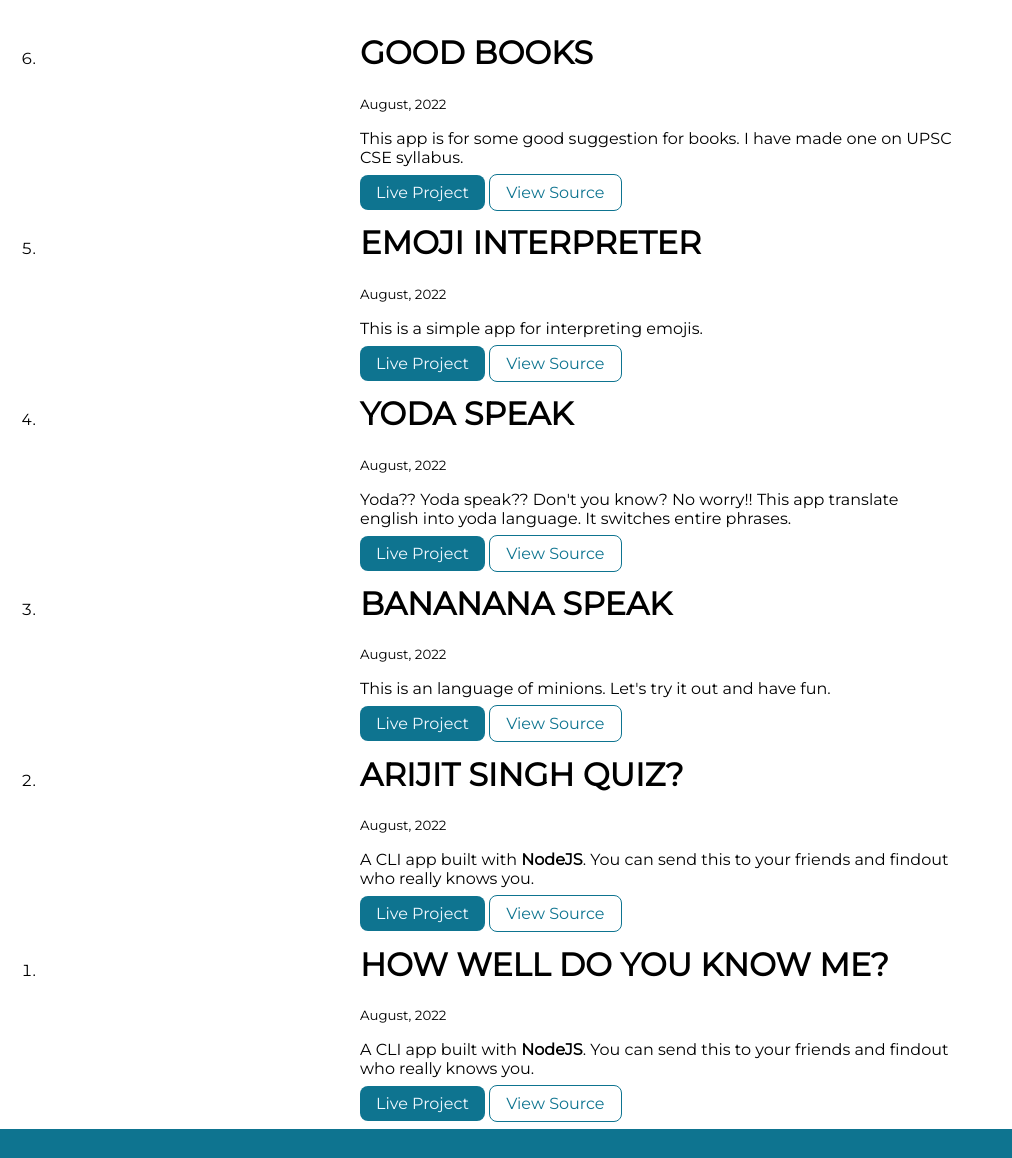
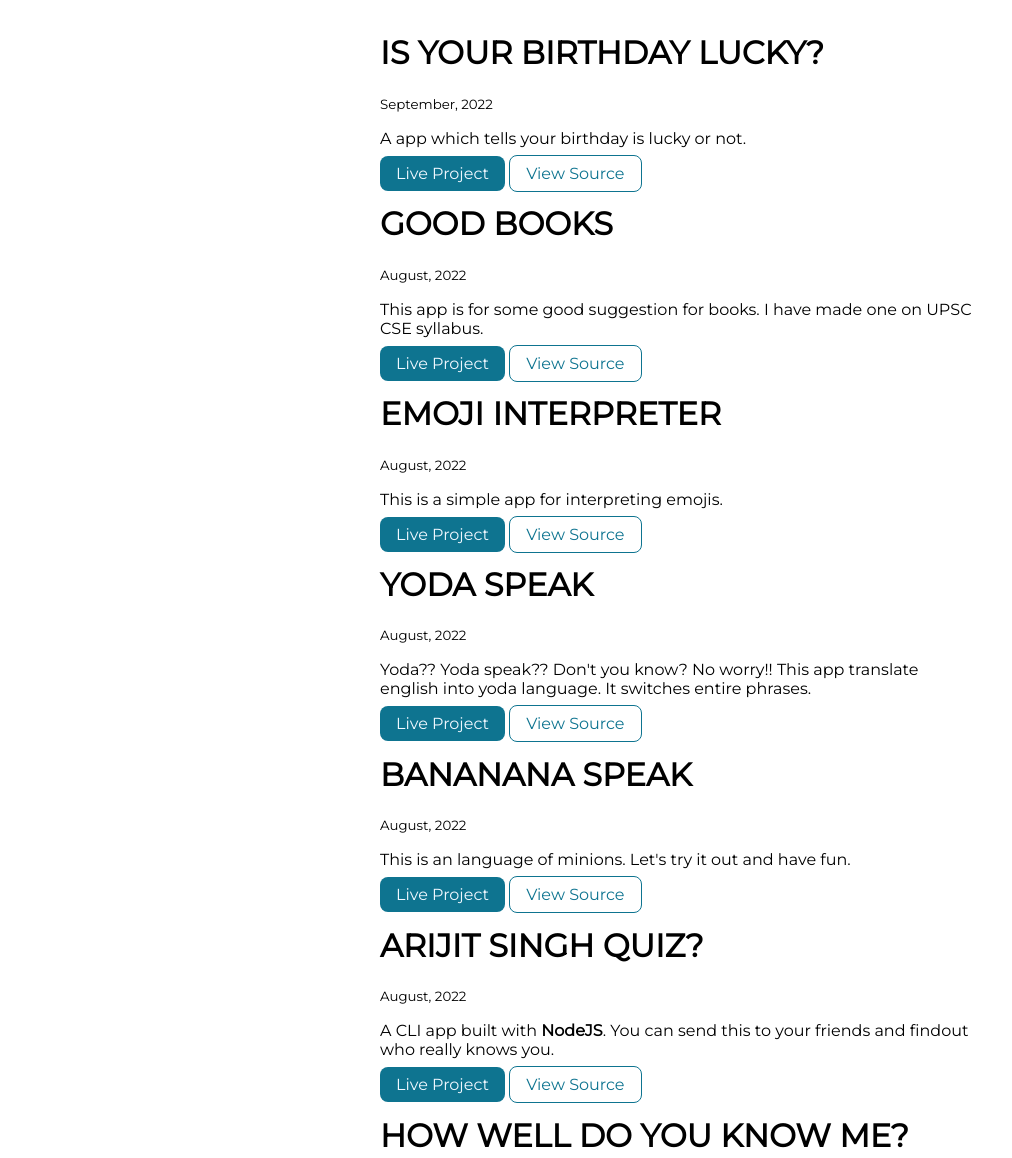
Before and after one commit to nayanendunaskar/neogcamp-lesson-3, a plain HTML site: page projects.html in a window 1280 px wide. Shown: the part 300-1458 px from the top of the page, without its empty margins (0-1012 px from the left). Drawn offline with Linux system fonts and the light colour scheme.

Commit message:
project added

```diff
--- a/projects.html
+++ b/projects.html
@@ -33,7 +33,22 @@
 
     <ol reversed>
 
-        <li>
+        <ul>
+            <div class="container container-center">
+                <h1>IS YOUR BIRTHDAY LUCKY?</h1>
+                <small>September, 2022</small>
+                <p>A app which tells your birthday is lucky or not.</p>
+
+                <a class="link link-primary" href="https://is-your-birthday-lucky-6.nayanendunaskar.repl.co/">Live Project</a>
+
+                <a class="link link-secondary" href="https://replit.com/@nayanendunaskar/IS-YOUR-BIRTHDAY-LUCKY-8#index.html">View
+                    Source</a>
+
+            </div>
+
+        </ul>
+
+        <ul>
             <div class="container container-center">
                 <h1>GOOD BOOKS</h1>
                 <small>August, 2022</small>
@@ -46,9 +61,9 @@
 
             </div>
 
-        </li>
+        </ul>
 
-        <li>
+        <ul>
             <div class="container container-center">
                 <h1>EMOJI INTERPRETER</h1>
                 <small>August, 2022</small>
@@ -61,9 +76,9 @@
 
             </div>
 
-        </li>
+        </ul>
 
-        <li>
+        <ul>
             <div class="container container-center">
                 <h1>YODA SPEAK</h1>
                 <small>August, 2022</small>
@@ -76,9 +91,9 @@
 
             </div>
 
-        </li>
+        </ul>
 
-        <li>
+        <ul>
             <div class="container container-center">
                 <h1>BANANANA SPEAK</h1>
                 <small>August, 2022</small>
@@ -90,8 +105,9 @@
                     Source</a>
 
             </div>
+        </ul>
 
-        <li>
+        <ul>
             <div class="container container-center">
                 <h1>ARIJIT SINGH QUIZ?</h1>
                 <small>August, 2022</small>
@@ -105,9 +121,9 @@
 
             </div>
 
-        </li>
+        </ul>
 
-        <li>
+        <ul>
             <div class="container container-center">
                 <h1>HOW WELL DO YOU KNOW ME?</h1>
                 <small>August, 2022</small>
@@ -121,7 +137,7 @@
                     Source</a>
             </div>
 
-        </li>
+        </ul>
 
     </ol>
 
```
